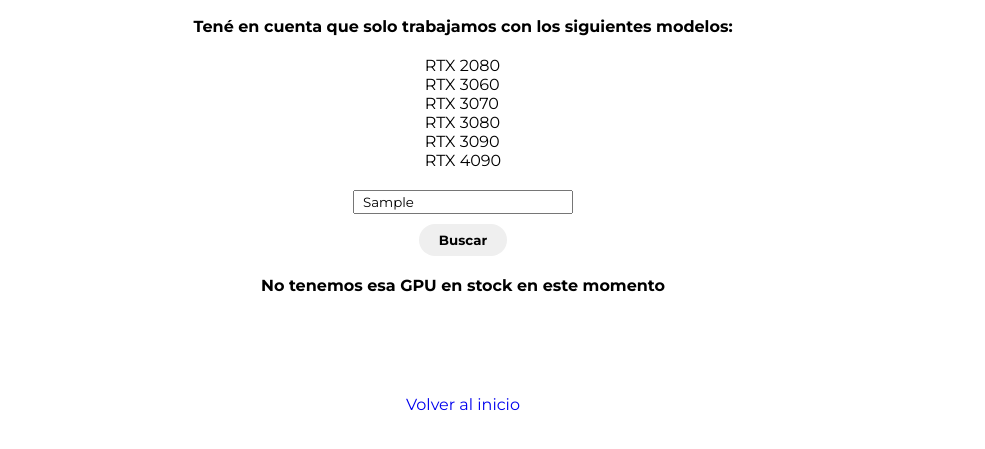
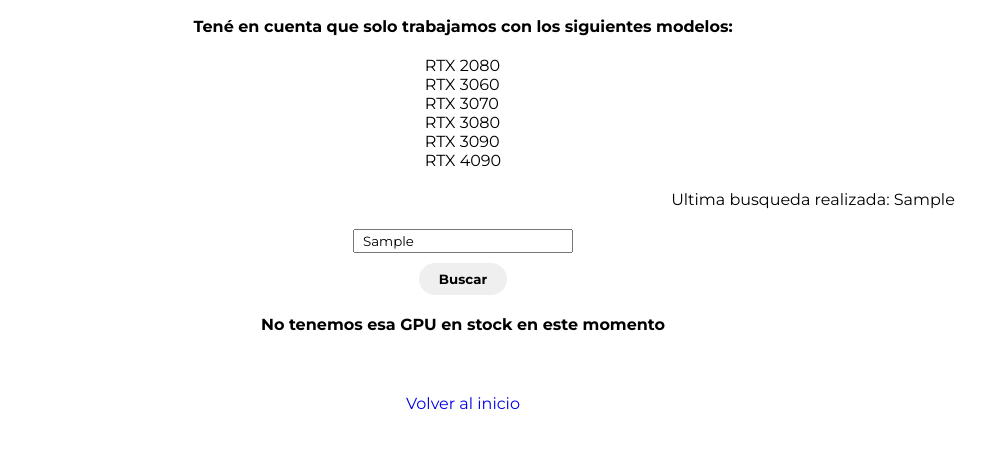
Before and after one commit to gonzalogilparicio/Coderhouse-JS, a plain HTML site: page pages/busqueda.html in a window 1280 px wide. Both pictures are taken after typing "Sample" into the empty fields and a click on the input "Buscar". Shown: the part 131-580 px from the top of the page, without its empty margins (177-1162 px from the left). Drawn offline with Linux system fonts and the light colour scheme.

Commit message:
add localStorage, stringify and parse to busqueda page

```diff
--- a/css/styles.css
+++ b/css/styles.css
@@ -67,6 +67,14 @@
     font-weight: 600;
 }
 
+.main__busqueda__ultimaBusqueda {
+    margin-left: 700px;
+}
+
+.main__busqueda__ultimaBusqueda p {
+    font-weight: 400;
+}
+
 .main__busqueda form input {
     margin-block: 10px;
 }
@@ -96,7 +104,7 @@
 }
 
 .main__busqueda__index {
-    margin-top: 90px;
+    margin-top: 50px;
 }
 
 .main__busqueda__index:hover {
--- a/js/main.js
+++ b/js/main.js
@@ -30,23 +30,36 @@
 const botonBusqueda = document.querySelector(".main__busqueda__form__button");
 const inputTextBusqueda = document.querySelector(".main__busqueda__form__text");
 const formularioBusqueda = document.querySelector(".main__busqueda__form");
+const ultimaBusqueda = document.querySelector(".main__busqueda__ultimaBusqueda");
 
 //eventos
 
 formularioBusqueda.onsubmit = (e) => {
     e.preventDefault();
     const inputBusqueda = (inputTextBusqueda.value).toUpperCase();
-    busquedaGpu(inputBusqueda);
+    busquedaGpu(inputBusqueda, inputTextBusqueda.value);
 }
 
-//funcion que hace busqueda de GPU sobre el array
+//funcion que hace busqueda de GPUs sobre el array, manipula dom, mete y recupera localStorage
+//y tambien convierte obj a json y viceversa
 
-function busquedaGpu(e) {
+function busquedaGpu(e, x) {
     const resultado = productos.find(el => el.name === e);
+    localStorage.setItem('resultadoBusqueda', x)
     if (resultado == undefined) {
-        resultadoBusqueda.innerHTML = '<p>No tenemos esa GPU en stock en este momento</p>'
+        resultadoBusqueda.innerHTML = '<p>No tenemos esa GPU en stock en este momento</p>';
+        localStorage.setItem('objetoEncontrado', 'Sin coincidencias');
     } else {
         resultadoBusqueda.innerHTML = '<p>Tenemos ' + resultado.stock + ' unidades en stock de la ' + resultado.name + ' con un valor de $' + resultado.price + '</p>';
+        const resultadoObjetoJson = JSON.stringify(resultado);
+        localStorage.setItem('objetoEncontrado', resultadoObjetoJson);
+        const infoStorageObjJson = JSON.parse(localStorage.getItem('objetoEncontrado'));
+        console.log(infoStorageObjJson);
+    }
+    for (let i = 0; i < localStorage.length; i++) {
+        const keyName = localStorage.key(i);
+        const keyValue = localStorage.getItem(keyName); //consultar esto de que keyvalue se pueda leer por fuera del for
+        ultimaBusqueda.innerHTML = '<p>Ultima busqueda realizada: ' + keyValue + '</p>'; //para sacar esto por fuera del for
     }
 }
 
--- a/pages/busqueda.html
+++ b/pages/busqueda.html
@@ -22,6 +22,7 @@
             <li>RTX 3090</li>
             <li>RTX 4090</li>
         </ul>
+        <div class="main__busqueda__ultimaBusqueda"><span>Ultima busqueda realizada:</span></div>
         <form action="" class="main__busqueda__form">
             <input type="text" name="busqueda" id="busqueda" class="main__busqueda__form__text"
                 placeholder="Ingresá un modelo de GPU">
```
